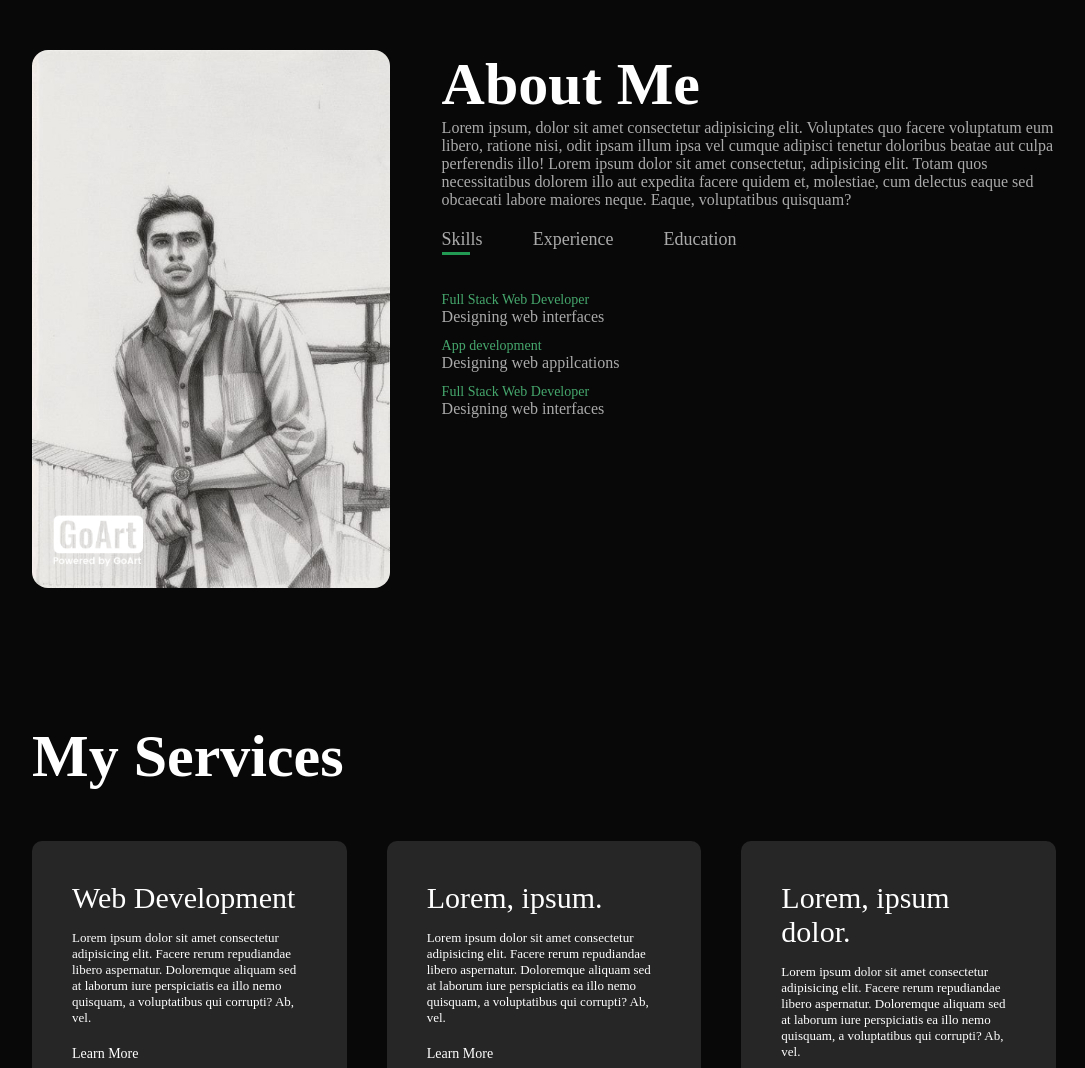
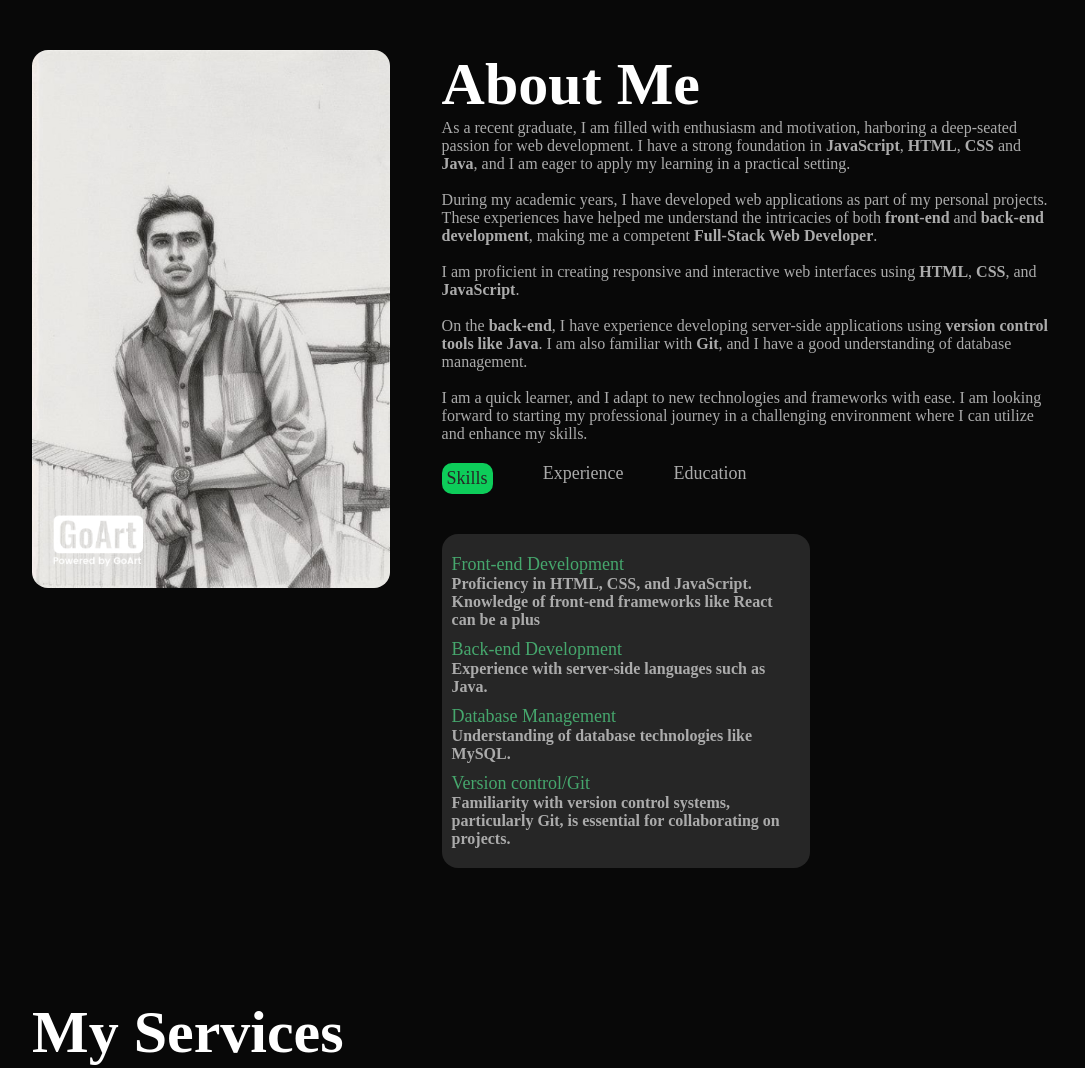
Before and after one commit to Yeswanthundavalli/My-Portfolio, a plain HTML site: page index.html in a window 1280 px wide. Shown: the part 840-1908 px from the top of the page, without its empty margins (96-1181 px from the left). Drawn offline with nearby package versions, Linux system fonts and the light colour scheme.

Commit message:
second commit

```diff
--- a/index.html
+++ b/index.html
@@ -40,9 +40,17 @@
             <div class="about-col-2">
                 <h1 class="sub-title">About Me</h1>
 
-                <p>Lorem ipsum, dolor sit amet consectetur adipisicing elit. Voluptates quo facere voluptatum eum libero, ratione nisi, odit ipsam illum ipsa vel cumque adipisci tenetur doloribus beatae aut culpa perferendis illo!
-                    Lorem ipsum dolor sit amet consectetur, adipisicing elit. Totam quos necessitatibus dolorem illo aut expedita facere quidem et, molestiae, cum delectus eaque sed obcaecati labore maiores neque. Eaque, voluptatibus quisquam?
-                </p>
+                <p>
+
+                    As a recent graduate, I am filled with enthusiasm and motivation, harboring a deep-seated passion for web development. I have a strong foundation in  <strong>JavaScript</strong>, <strong>HTML</strong>, <strong>CSS</strong> and <strong>Java</strong>, and I am eager to apply my learning in a practical setting.
+                    <br><br>
+                    During my academic years, I have developed  web applications as part of my personal projects. These experiences have helped me understand the intricacies of both <strong>front-end </strong>and <strong>back-end development</strong>, making me a competent <strong>Full-Stack Web Developer</strong>.
+                    <br><br>
+                    I am proficient in creating responsive and interactive web interfaces using <strong>HTML</strong>, <strong>CSS</strong>, and <strong>JavaScript</strong>. <br><br>On the <strong>back-end</strong>, I have experience developing server-side applications using <strong>version control tools like Java</strong>. I am also familiar with  <strong>Git</strong>, and I have a good understanding of database management.
+                    <br><br>
+                    I am a quick learner, and I adapt to new technologies and frameworks with ease. I am looking forward to starting my professional journey in a challenging environment where I can utilize and enhance my skills.
+
+                    </p>
                 <div class="tab-titles">
                     <a class="tab-links active-link" onclick="opentab(event, 'skills')">Skills</a>
                     <a class="tab-links" onclick="opentab(event, 'experience')">Experience</a>
@@ -53,9 +61,11 @@
                 <!-- skills -->
                 <div class="tab-contents active-tab" id="skills">
                     <ul>
-                        <li><span>Full Stack Web Developer</span><br>Designing web interfaces</li>
-                        <li><span>App development</span><br>Designing web appilcations</li>
-                        <li><span>Full Stack Web Developer</span><br>Designing web interfaces</li>
+                        <li><span>Front-end Development</span><br> Proficiency in HTML, CSS, and JavaScript. Knowledge of front-end frameworks like React can be a plus</li>
+                        <li><span>Back-end Development</span><br>Experience with server-side languages such as Java.</li>
+                        <li><span>Database Management</span><br> Understanding of database technologies like MySQL.</li>
+                        <li><span>Version control/Git</span><br>Familiarity with version control systems, particularly Git, is essential for collaborating on projects.</li>
+
                     </ul>
                 </div>
                 <!--experience  -->
--- a/style.css
+++ b/style.css
@@ -102,7 +102,8 @@ nav  ul li a:hover::after{
     cursor: pointer;
     position: relative;
 }
-.tab-links::after {
+
+/* .tab-links::after {
     content: '';
     width: 0;
     height: 3px;
@@ -114,6 +115,13 @@ nav  ul li a:hover::after{
 }
 .tab-links.active-link::after {
     width: 70%;
+} */
+.active-link{
+    background: #0dcd5a;
+    color: #262626;
+    padding: 5px;
+    border-radius: 10px;
+    transition: background 0.7s;
 }
 .tab-contents ul li{
     list-style: none;
@@ -121,10 +129,17 @@ nav  ul li a:hover::after{
 }
 .tab-contents ul li span{
     color: #46a76d;
-    font-size: 14px;
+    font-size: 18px;
+    font-weight: 400;
 }
 .tab-contents{
     display: none;
+    background: #262626;
+    width: 60%;
+    padding: 10px;
+    border-radius: 16px;
+    font-size: 16px;
+    font-weight: 600;
 }
 .tab-contents.active-tab{
     display: block;
```
